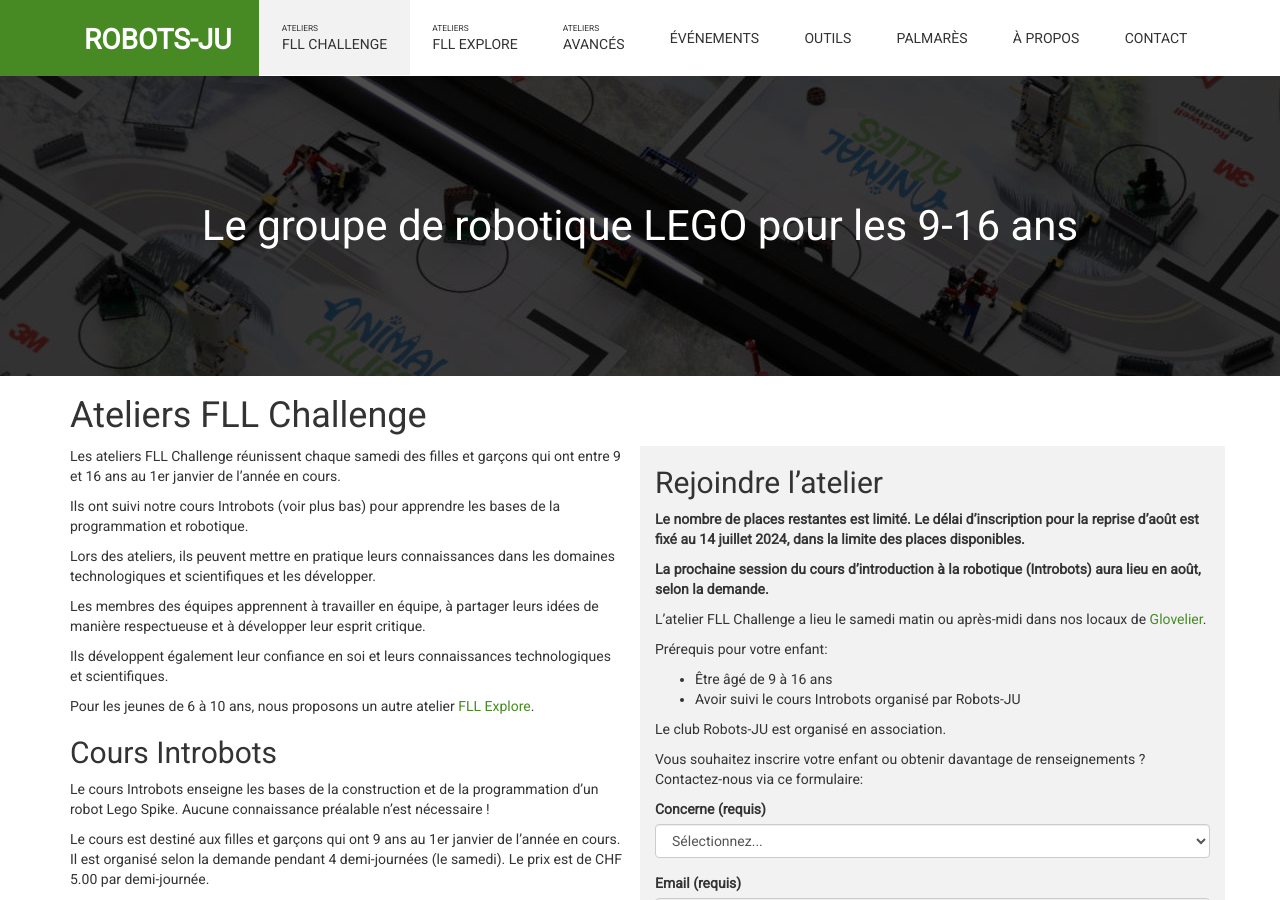
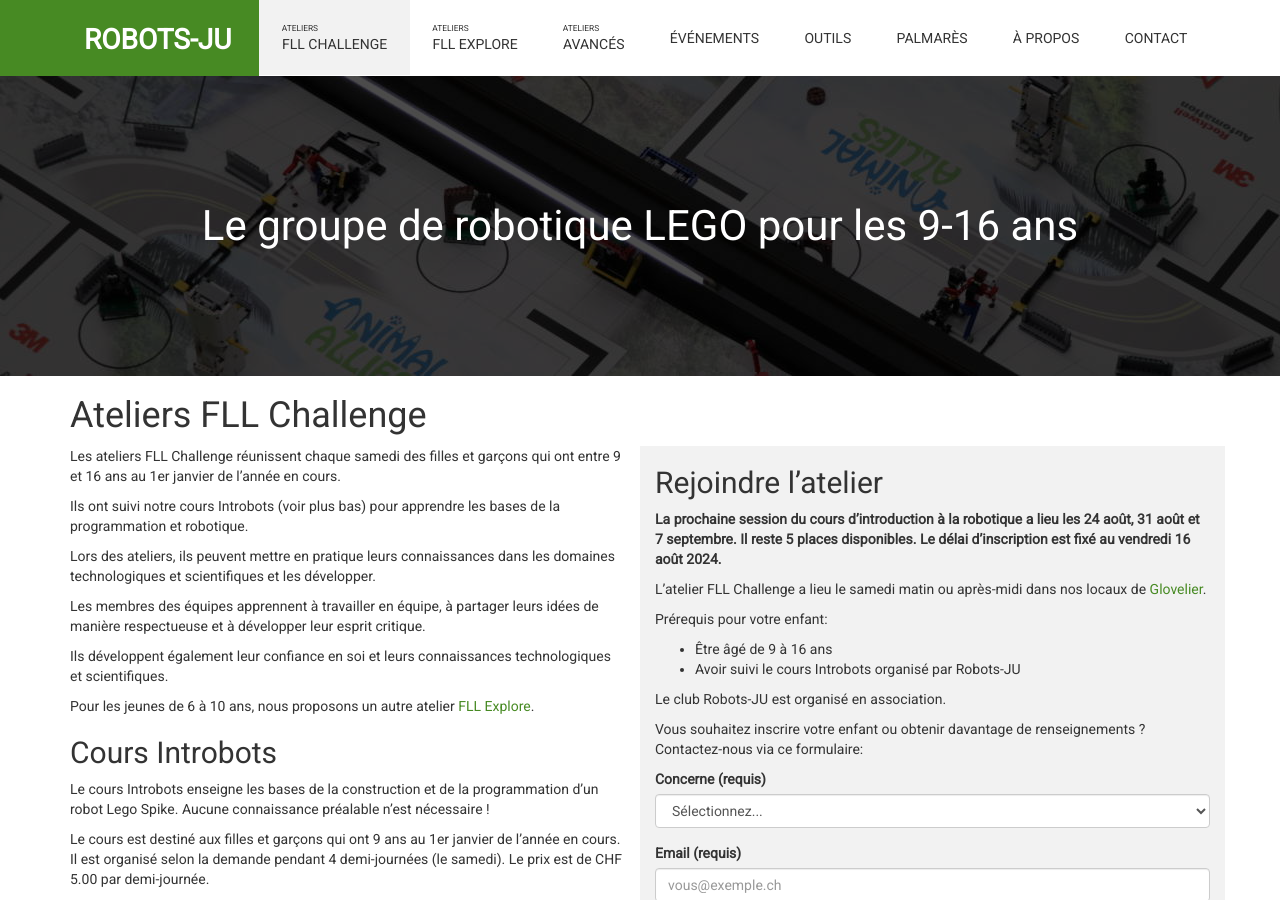
Before and after one commit to robots-ju/robots-ju.ch, a Jekyll site: the page built from ateliers-fll.md, in a window 1280 px wide and 900 px high. Built offline with Jekyll 4.4.1, drawn with Linux system fonts in a browser that asks for light colours; comment, search, counter and statistics services are not loaded.

Commit message:
Update ateliers-fll.md

```diff
--- a/ateliers-fll.md
+++ b/ateliers-fll.md
@@ -70,9 +70,7 @@ Plus d'informations: <https://coupe.robots-ju.ch/>
 
 ## Rejoindre l'atelier
 
-**Le nombre de places restantes est limité. Le délai d'inscription pour la reprise d'août est fixé au 14 juillet 2024, dans la limite des places disponibles.**
-
-**La prochaine session du cours d'introduction à la robotique (Introbots) aura lieu en août, selon la demande.**
+**La prochaine session du cours d'introduction à la robotique a lieu les 24 août, 31 août et 7 septembre. Il reste 5 places disponibles. Le délai d'inscription est fixé au vendredi 16 août 2024.**
 
 L'atelier FLL Challenge a lieu le samedi matin ou après-midi dans nos locaux de [Glovelier](https://www.google.ch/maps/place/Rue+des+Places+7,+2855+Glovelier/@47.3390915,7.2066171,17z/data=!3m1!4b1!4m5!3m4!1s0x4791e4df12d571d5:0xfc3cb407ccf2c65f!8m2!3d47.3390879!4d7.2088058?hl=fr).
 
```
